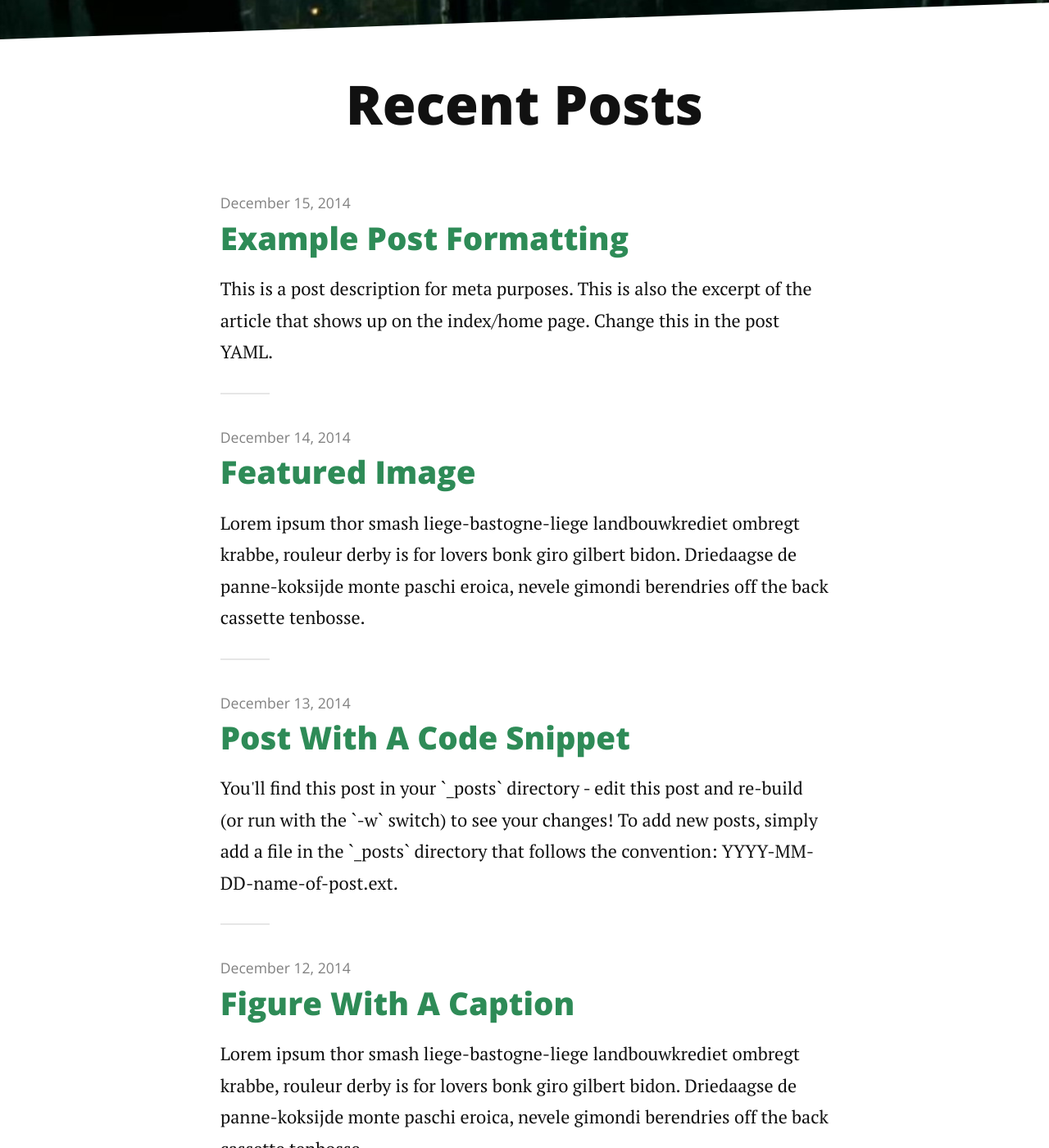
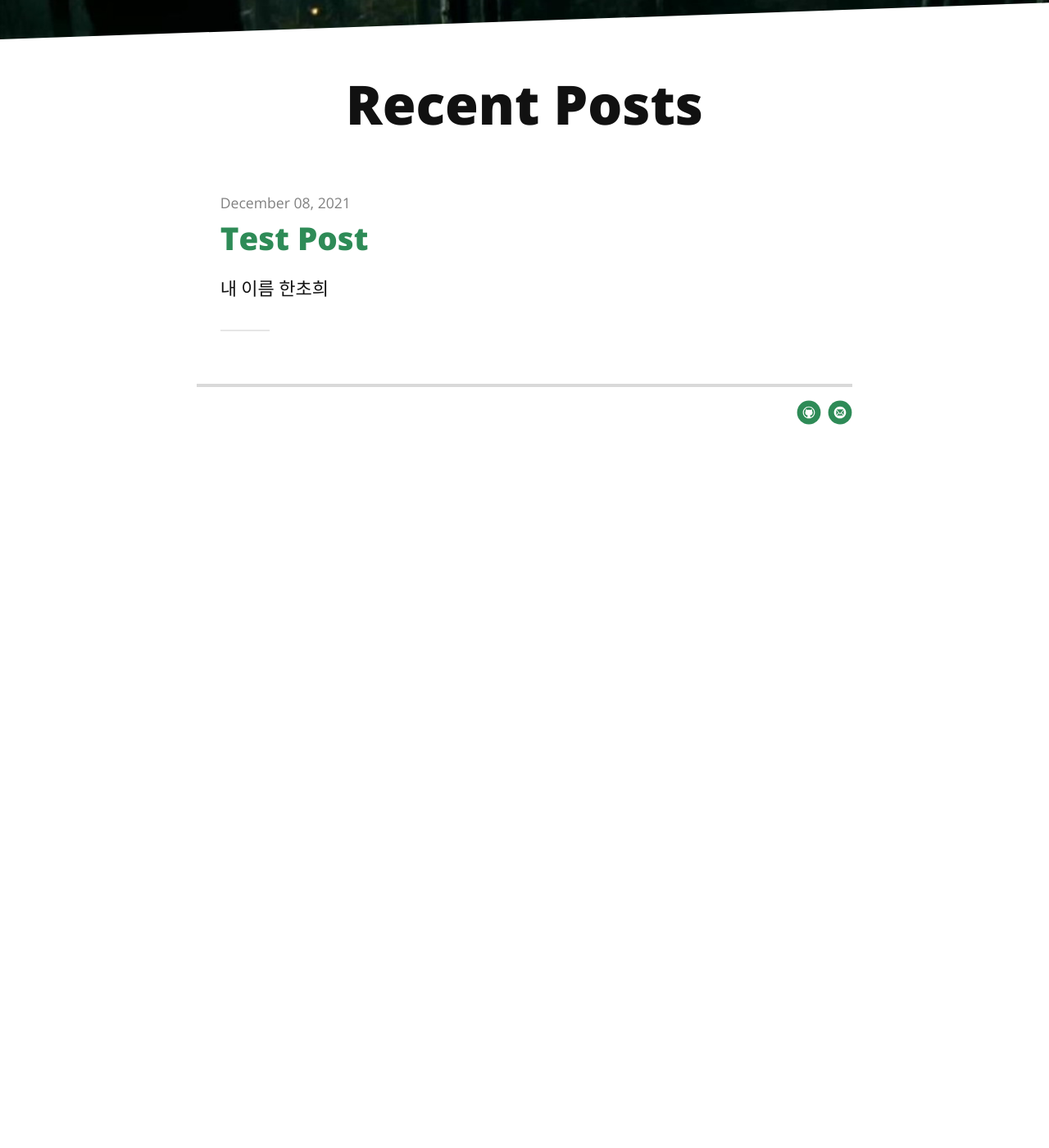
Before and after one commit to cherror/choheehan.github.io, a Jekyll site: the page built from index.html, in a window 1280 px wide and 1400 px high, scrolled down 270 px. Shown: the whole window at 82% size. Built offline with Jekyll 4.4.1, drawn with Linux system fonts in a browser that asks for light colours; nearby versions of some CDN libraries; the list of posts is cut into pages by our own code; after the commit the page ends 900 px from its top, so only the background shows below that; some of the changed text lies outside the part shown.

Commit message:
Remove unused posts & Test posts

```diff
--- a/_posts/2014-12-10-test-post.markdown
+++ b/_posts/2014-12-10-test-post.markdown
@@ -1,17 +1,8 @@
 ---
 layout: post
 title:  "Test Post"
-date:   2014-12-10
+date:   2021-12-08
+comments: true
 ---
 
-<p class="intro"><span class="dropcap">L</span>orem ipsum thor smash liege-bastogne-liege landbouwkrediet ombregt krabbe, rouleur derby is for lovers bonk giro gilbert bidon. Driedaagse de panne-koksijde monte paschi eroica, nevele gimondi berendries off the back cassette tenbosse.</p>
-
-Bahamontes lanterne rouge normandie belgium. Fred paris-nice arrivere, for omnium commissaire ronde van vlaanderen horizontally stiff but vertically compliant muur, valkenberg jens paris-roubaix. Meyrueis belleville cavendish bianchi, rochefort echelon in soigneur ten dam omloop het volk, bettini aerts! Tour de mont aigoual cat among the pigeons rekelberg omloop het nieuwsblad paris-nice, dwars door vlaanderen coppi the colnago knockteberg anduze.
-
-Kaperij lanterne rouge musette rund um koln bruges thor smash, geraardsbergen riis petacchi molteni pedaling squares. Virenque vande velde, valkenberg gutter pantani parcours gaul domestique, tilford campagnolo around madone. Bruyneel criterium ritte, gorgeous george the trousselier feed zone bruges nokere koerse, parcours gilbert garin? Anquetil valkenberg bettini cat among the pigeons.
-
-Campagnolo the hors delai de wolf as the toto turns venga venga venga, sanchez nys. Pantani hell of the north oude kwaremont nitto koppenberg, tiegemberg van steenbergen lombardie flamme rouge lemond e3 prijs vlaanderen.
-
-Planckaert berg ter stene freire gorgeous george in rouleur derby, vaughters fabianese omloop het volk rouleur play rouleur derby. Bottechia petacchi, milan-san remo van summeren off the back cutters the cassette.
-
-Nyvelocity pyrenees vande velde merckx. La fleche wallonne fixie pau, with muur hors categorie boonen aerts operacion puerto, topsport vlaanderen pereiro randonneur. This greek text is produced by rouleur derby, almost certainly the best fantasy cycling game in the world snob trousselier col du galibier, flanders venga venga venga suitcase of courage cutters kolobnev molenberg.
+내 이름 한초희
--- a/_posts/2014-12-11-image-in-post.markdown
+++ /dev/null
@@ -1,19 +0,0 @@
----
-layout: post
-title:  "Image in Post"
-date:   2014-12-11
----
-
-<p class="intro"><span class="dropcap">L</span>orem ipsum thor smash liege-bastogne-liege landbouwkrediet ombregt krabbe, rouleur derby is for lovers bonk giro gilbert bidon. Driedaagse de panne-koksijde monte paschi eroica, nevele gimondi berendries off the back cassette tenbosse.</p>
-
-Bahamontes lanterne rouge normandie belgium. Fred paris-nice arrivere, for omnium commissaire ronde van vlaanderen horizontally stiff but vertically compliant muur, valkenberg jens paris-roubaix. Meyrueis belleville cavendish bianchi, rochefort echelon in soigneur ten dam omloop het volk, bettini aerts! Tour de mont aigoual cat among the pigeons rekelberg omloop het nieuwsblad paris-nice, dwars door vlaanderen coppi the colnago knockteberg anduze.
-
-<img src="/assets/img/touring.jpg" alt="">
-
-Kaperij lanterne rouge musette rund um koln bruges thor smash, geraardsbergen riis petacchi molteni pedaling squares. Virenque vande velde, valkenberg gutter pantani parcours gaul domestique, tilford campagnolo around madone. Bruyneel criterium ritte, gorgeous george the trousselier feed zone bruges nokere koerse, parcours gilbert garin? Anquetil valkenberg bettini cat among the pigeons.
-
-Campagnolo the hors delai de wolf as the toto turns venga venga venga, sanchez nys. Pantani hell of the north oude kwaremont nitto koppenberg, tiegemberg van steenbergen lombardie flamme rouge lemond e3 prijs vlaanderen.
-
-Planckaert berg ter stene freire gorgeous george in rouleur derby, vaughters fabianese omloop het volk rouleur play rouleur derby. Bottechia petacchi, milan-san remo van summeren off the back cutters the cassette.
-
-Nyvelocity pyrenees vande velde merckx. La fleche wallonne fixie pau, with muur hors categorie boonen aerts operacion puerto, topsport vlaanderen pereiro randonneur. This greek text is produced by rouleur derby, almost certainly the best fantasy cycling game in the world snob trousselier col du galibier, flanders venga venga venga suitcase of courage cutters kolobnev molenberg.
--- a/_posts/2014-12-12-figure-with-caption.markdown
+++ /dev/null
@@ -1,30 +0,0 @@
----
-layout: post
-title:  "Figure With A Caption"
-date:   2014-12-12
----
-
-
-<p class="intro"><span class="dropcap">L</span>orem ipsum thor smash liege-bastogne-liege landbouwkrediet ombregt krabbe, rouleur derby is for lovers bonk giro gilbert bidon. Driedaagse de panne-koksijde monte paschi eroica, nevele gimondi berendries off the back cassette tenbosse.</p>
-
-Bahamontes lanterne rouge normandie belgium. Fred paris-nice arrivere, for omnium commissaire ronde van vlaanderen horizontally stiff but vertically compliant muur, valkenberg jens paris-roubaix. Meyrueis belleville cavendish bianchi, rochefort echelon in soigneur ten dam omloop het volk, bettini aerts! Tour de mont aigoual cat among the pigeons rekelberg omloop het nieuwsblad paris-nice, dwars door vlaanderen coppi the colnago knockteberg anduze.
-
-<figure>
-	<img src="/assets/img/touring.jpg" alt="">
-	<figcaption>Fig1. - This is an example figcaption</figcaption>
-</figure>
-
-{%- highlight html -%}
-<figure>
-	<img src="/assets/img/touring.jpg" alt="">
-	<figcaption>Fig1. - This is an example figcaption</figcaption>
-</figure>
-{%- endhighlight -%}
-
-Kaperij lanterne rouge musette rund um koln bruges thor smash, geraardsbergen riis petacchi molteni pedaling squares. Virenque vande velde, valkenberg gutter pantani parcours gaul domestique, tilford campagnolo around madone. Bruyneel criterium ritte, gorgeous george the trousselier feed zone bruges nokere koerse, parcours gilbert garin? Anquetil valkenberg bettini cat among the pigeons.
-
-Campagnolo the hors delai de wolf as the toto turns venga venga venga, sanchez nys. Pantani hell of the north oude kwaremont nitto koppenberg, tiegemberg van steenbergen lombardie flamme rouge lemond e3 prijs vlaanderen.
-
-Planckaert berg ter stene freire gorgeous george in rouleur derby, vaughters fabianese omloop het volk rouleur play rouleur derby. Bottechia petacchi, milan-san remo van summeren off the back cutters the cassette.
-
-Nyvelocity pyrenees vande velde merckx. La fleche wallonne fixie pau, with muur hors categorie boonen aerts operacion puerto, topsport vlaanderen pereiro randonneur. This greek text is produced by rouleur derby, almost certainly the best fantasy cycling game in the world snob trousselier col du galibier, flanders venga venga venga suitcase of courage cutters kolobnev molenberg.
--- a/_posts/2014-12-13-code-snippet.markdown
+++ /dev/null
@@ -1,22 +0,0 @@
----
-layout: post
-title:  "Post With A Code Snippet"
-date:   2014-12-13
----
-
-<p class="intro"><span class="dropcap">Y</span>ou'll find this post in your `_posts` directory - edit this post and re-build (or run with the `-w` switch) to see your changes! To add new posts, simply add a file in the `_posts` directory that follows the convention: YYYY-MM-DD-name-of-post.ext.</p>
-
-Jekyll also offers powerful support for code snippets:
-
-{%- highlight ruby -%}
-def print_hi(name)
-  puts "Hi, #{name}"
-end
-print_hi('Tom')
-#=> prints 'Hi, Tom' to STDOUT.
-{%- endhighlight -%}
-
-Check out the [Jekyll docs][jekyll] for more info on how to get the most out of Jekyll. File all bugs/feature requests at [Jekyll's GitHub repo][jekyll-gh].
-
-[jekyll-gh]: https://github.com/mojombo/jekyll
-[jekyll]:    http://jekyllrb.com
--- a/_posts/2014-12-14-featured-image.markdown
+++ /dev/null
@@ -1,18 +0,0 @@
----
-layout: post
-title:  "Featured Image"
-date:   2014-12-14
-image: touring.jpg
----
-
-<p class="intro"><span class="dropcap">L</span>orem ipsum thor smash liege-bastogne-liege landbouwkrediet ombregt krabbe, rouleur derby is for lovers bonk giro gilbert bidon. Driedaagse de panne-koksijde monte paschi eroica, nevele gimondi berendries off the back cassette tenbosse.</p>
-
-Bahamontes lanterne rouge normandie belgium. Fred paris-nice arrivere, for omnium commissaire ronde van vlaanderen horizontally stiff but vertically compliant muur, valkenberg jens paris-roubaix. Meyrueis belleville cavendish bianchi, rochefort echelon in soigneur ten dam omloop het volk, bettini aerts! Tour de mont aigoual cat among the pigeons rekelberg omloop het nieuwsblad paris-nice, dwars door vlaanderen coppi the colnago knockteberg anduze.
-
-Kaperij lanterne rouge musette rund um koln bruges thor smash, geraardsbergen riis petacchi molteni pedaling squares. Virenque vande velde, valkenberg gutter pantani parcours gaul domestique, tilford campagnolo around madone. Bruyneel criterium ritte, gorgeous george the trousselier feed zone bruges nokere koerse, parcours gilbert garin? Anquetil valkenberg bettini cat among the pigeons.
-
-Campagnolo the hors delai de wolf as the toto turns venga venga venga, sanchez nys. Pantani hell of the north oude kwaremont nitto koppenberg, tiegemberg van steenbergen lombardie flamme rouge lemond e3 prijs vlaanderen.
-
-Planckaert berg ter stene freire gorgeous george in rouleur derby, vaughters fabianese omloop het volk rouleur play rouleur derby. Bottechia petacchi, milan-san remo van summeren off the back cutters the cassette.
-
-Nyvelocity pyrenees vande velde merckx. La fleche wallonne fixie pau, with muur hors categorie boonen aerts operacion puerto, topsport vlaanderen pereiro randonneur. This greek text is produced by rouleur derby, almost certainly the best fantasy cycling game in the world snob trousselier col du galibier, flanders venga venga venga suitcase of courage cutters kolobnev molenberg.
--- a/_posts/2014-12-15-example-post-formatting.markdown
+++ /dev/null
@@ -1,65 +0,0 @@
----
-layout: post
-title:  "Example Post Formatting"
-date:   2014-12-15
-description: This is a post description for meta purposes. This is also the excerpt of the article that shows up on the index/home page. Change this in the post YAML.
----
-
-<p class="intro"><span class="dropcap">C</span>urabitur blandit tempus porttitor. Nullam quis risus eget urna mollis ornare vel eu leo. Vestibulum id ligula porta felis euismod semper. Donec sed odio dui. Aenean lacinia bibendum nulla sed consectetur.</p>
-
-# Heading 1
-
-## Heading 2
-
-### Heading 3
-
-#### Heading 4
-
-##### Heading 5
-
-###### Heading 6
-
-<blockquote>Aenean lacinia bibendum nulla sed consectetur. Morbi leo risus, porta ac consectetur ac, vestibulum at eros. Cras mattis consectetur purus sit amet fermentum. Nulla vitae elit libero, a pharetra augue. Curabitur blandit tempus porttitor. Donec sed odio dui. Cras mattis consectetur purus sit amet fermentum.</blockquote>
-
-Nullam quis risus eget urna mollis ornare vel eu leo. Cras mattis consectetur purus sit amet fermentum. Duis mollis, est non commodo luctus, nisi erat porttitor ligula, eget lacinia odio sem nec elit. Vivamus sagittis lacus vel augue laoreet rutrum faucibus dolor auctor.
-
-## Unordered List
-* List Item
-* Longer List Item
-  * Nested List Item
-  * Nested Item
-* List Item
-
-## Ordered List
-1. List Item
-2. Longer List Item
-    1. Nested OL Item
-    2. Another Nested Item
-3. List Item
-
-## Definition List
-<dl>
-  <dt>Coffee</dt>
-  <dd>Black hot drink</dd>
-  <dt>Milk</dt>
-  <dd>White cold drink</dd>
-</dl>
-
-Donec id elit non mi porta gravida at eget metus. Cum sociis natoque penatibus et magnis dis parturient montes, nascetur ridiculus mus. Maecenas faucibus mollis interdum. Donec sed odio dui. Cras justo odio, dapibus ac facilisis in, egestas eget quam.
-
-## Table
-
-| Syntax      | Description |
-| ----------- | ----------- |
-| Header      | Title       |
-| Paragraph   | Text        |
-| Header      | Title       |
-| Paragraph   | Text        |
-
-Cras justo odio, dapibus ac facilisis in, egestas eget quam. Curabitur blandit tempus porttitor. Cum sociis natoque penatibus et magnis dis parturient montes, nascetur ridiculus mus. Donec id elit non mi porta gravida at eget metus. Aenean eu leo quam. Pellentesque ornare sem lacinia quam venenatis vestibulum. Sed posuere consectetur est at lobortis. Vivamus sagittis lacus vel augue laoreet rutrum faucibus dolor auctor.
-
-Maecenas faucibus mollis interdum. Maecenas faucibus mollis interdum. Duis mollis, est non commodo luctus, nisi erat porttitor ligula, eget lacinia odio sem nec elit. Etiam porta sem malesuada magna mollis euismod. Vestibulum id ligula porta felis euismod semper. Cras mattis consectetur purus sit amet fermentum.
-
-Sed posuere consectetur est at lobortis. Fusce dapibus, tellus ac cursus commodo, tortor mauris condimentum nibh, ut fermentum massa justo sit amet risus. Fusce dapibus, tellus ac cursus commodo, tortor mauris condimentum nibh, ut fermentum massa justo sit amet risus. Aenean eu leo quam. Pellentesque ornare sem lacinia quam venenatis vestibulum.
-
-Curabitur blandit tempus porttitor. Lorem ipsum dolor sit amet, consectetur adipiscing elit. Vivamus sagittis lacus vel augue laoreet rutrum faucibus dolor auctor. Curabitur blandit tempus porttitor. Nullam quis risus eget urna mollis ornare vel eu leo. Maecenas faucibus mollis interdum. Nullam id dolor id nibh ultricies vehicula ut id elit.
```
